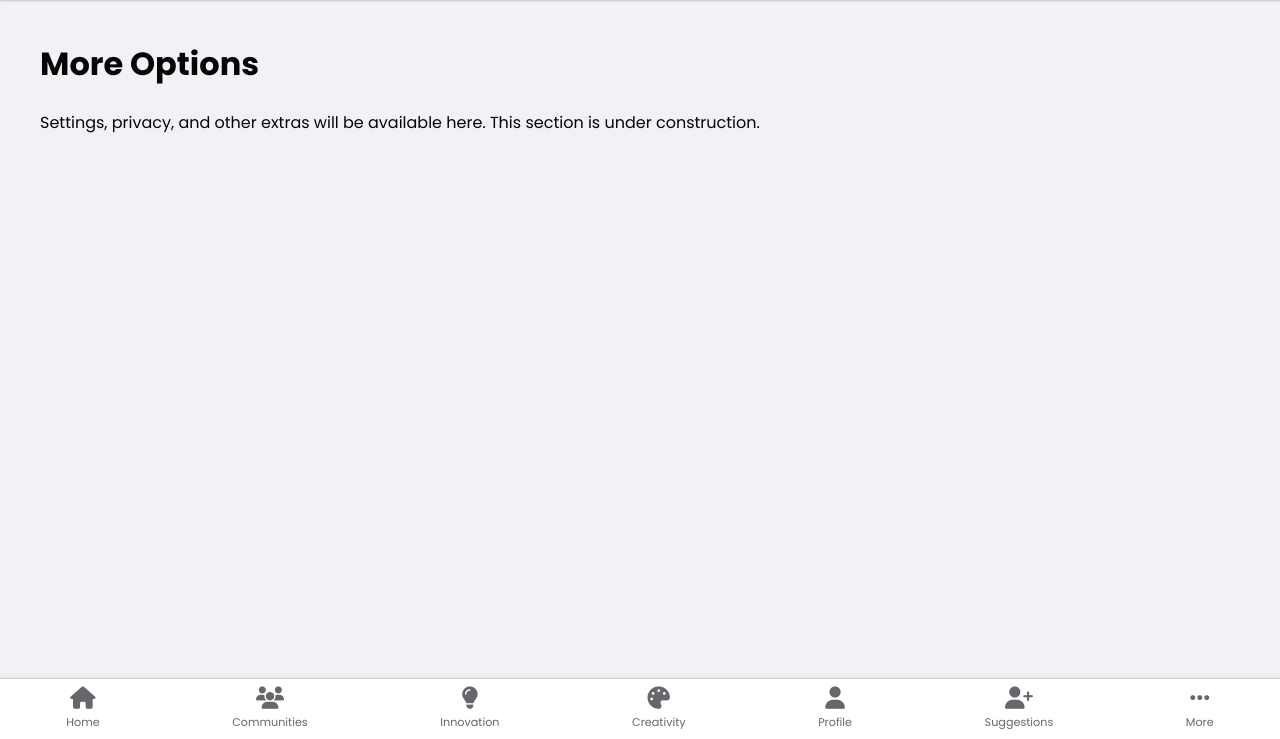
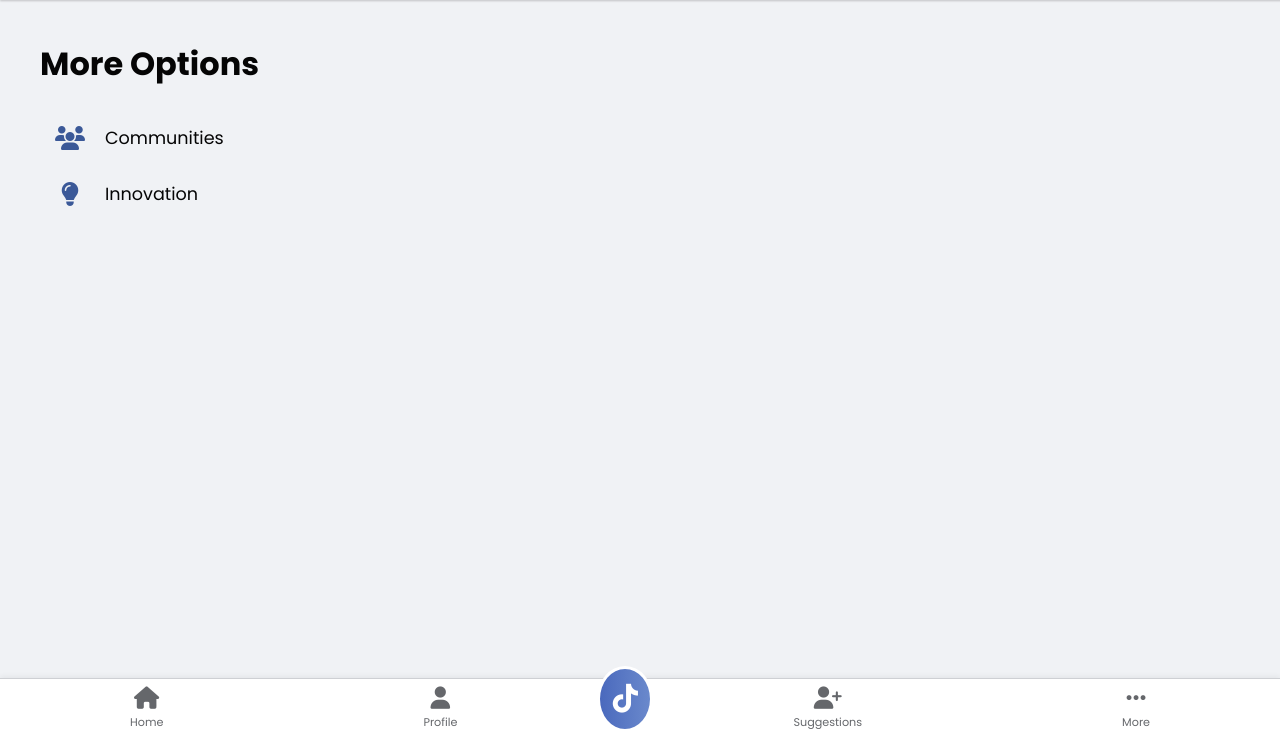
Before and after one commit to Artlessnovara/novara, a Python web app: template templates/feed/more.html in a window 1280 px wide. Shown: the part 61-800 px from the top of the page. Run offline with Jinja, Linux system fonts and the light colour scheme; the template is opened without the code that fills it, so the values that code supplies are empty; some libraries are stand-ins or nearby versions.

Commit message:
feat: Redesign feed navigation bar
This commit redesigns the bottom navigation bar in the social feed based on user feedback.

- Moves the "Communities" and "Innovation" links from the main navigation bar to the "More" page to reduce clutter.
- Repositions the "Creativity" link to be the central item in the navigation bar.
- Changes the "Creativity" icon to a TikTok-style icon (`fa-brands fa-tiktok`) from Font Awesome.
- Adds custom CSS to style the new central "Creativity" button, making it larger, circular, and visually prominent.
- Updates the "More" page to include the moved links, ensuring functionality is retained.

```diff
--- a/static/css/feed_world.css
+++ b/static/css/feed_world.css
@@ -230,3 +230,65 @@ body {
     background-color: #fff3cd;
     border-color: #ffeeba;
 }
+
+/*--------------------------------------------------------------
+# Centered Navigation Item
+--------------------------------------------------------------*/
+.nav-item-center {
+    /* Transform to raise the button */
+    transform: translateY(-10px);
+    border-radius: 50%;
+    background: var(--primary-gradient, var(--primary-color));
+    border: 3px solid var(--card-bg-light);
+    color: white;
+    width: 50px; /* Set a fixed width */
+    height: 50px; /* Set a fixed height */
+    flex-grow: 0 !important; /* Prevent it from growing */
+    margin: 0 10px; /* Add some margin */
+}
+
+.nav-item-center:hover, .nav-item-center.active {
+    color: white;
+    /* Optional: Add a subtle shadow or glow on hover/active */
+    box-shadow: 0 0 10px rgba(74, 105, 189, 0.7);
+}
+
+.nav-item-center i {
+    font-size: 1.8rem; /* Larger icon */
+}
+
+.nav-item-center span {
+    display: none; /* Hide the text label for the center button */
+}
+
+/*--------------------------------------------------------------
+# More Menu Page
+--------------------------------------------------------------*/
+.more-menu-list {
+    list-style: none;
+    padding: 0;
+    margin: 20px 0;
+}
+
+.more-menu-list li a {
+    display: flex;
+    align-items: center;
+    padding: 15px;
+    text-decoration: none;
+    color: var(--primary-text-light);
+    border-radius: var(--border-radius);
+    transition: background-color 0.2s;
+    font-size: 1.1rem;
+}
+
+.more-menu-list li a:hover {
+    background-color: var(--hover-overlay-light);
+}
+
+.more-menu-list li i {
+    font-size: 1.5rem;
+    margin-right: 20px;
+    width: 30px;
+    text-align: center;
+    color: var(--primary-color);
+}
--- a/templates/feed/base.html
+++ b/templates/feed/base.html
@@ -66,21 +66,13 @@
             <i class="fas fa-home"></i>
             <span>Home</span>
         </a>
-        <a href="{{ url_for('feed.communities') }}" class="nav-item {{ 'active' if request.endpoint == 'feed.communities' }}">
-            <i class="fas fa-users"></i>
-            <span>Communities</span>
-        </a>
-        <a href="{{ url_for('feed.innovation') }}" class="nav-item {{ 'active' if request.endpoint == 'feed.innovation' }}">
-            <i class="fas fa-lightbulb"></i>
-            <span>Innovation</span>
-        </a>
-        <a href="{{ url_for('feed.creativity') }}" class="nav-item {{ 'active' if request.endpoint == 'feed.creativity' }}">
-            <i class="fas fa-palette"></i>
-            <span>Creativity</span>
-        </a>
-         <a href="{{ url_for('feed.profile') }}" class="nav-item {{ 'active' if request.endpoint == 'feed.profile' }}">
+        <a href="{{ url_for('feed.profile') }}" class="nav-item {{ 'active' if request.endpoint == 'feed.profile' }}">
             <i class="fas fa-user"></i>
             <span>Profile</span>
+        </a>
+        <a href="{{ url_for('feed.creativity') }}" class="nav-item nav-item-center {{ 'active' if request.endpoint == 'feed.creativity' }}">
+            <i class="fa-brands fa-tiktok"></i>
+            <span>Creativity</span>
         </a>
         <a href="{{ url_for('feed.suggestions') }}" class="nav-item {{ 'active' if request.endpoint == 'feed.suggestions' }}">
             <i class="fas fa-user-plus"></i>
--- a/templates/feed/more.html
+++ b/templates/feed/more.html
@@ -5,6 +5,22 @@
 {% block content %}
 <div class="feed-container">
     <h1>More Options</h1>
-    <p>Settings, privacy, and other extras will be available here. This section is under construction.</p>
+    <div class="more-menu">
+        <ul class="more-menu-list">
+            <li>
+                <a href="{{ url_for('feed.communities') }}">
+                    <i class="fas fa-users"></i>
+                    <span>Communities</span>
+                </a>
+            </li>
+            <li>
+                <a href="{{ url_for('feed.innovation') }}">
+                    <i class="fas fa-lightbulb"></i>
+                    <span>Innovation</span>
+                </a>
+            </li>
+            <!-- Add more links here in the future -->
+        </ul>
+    </div>
 </div>
 {% endblock %}
```
